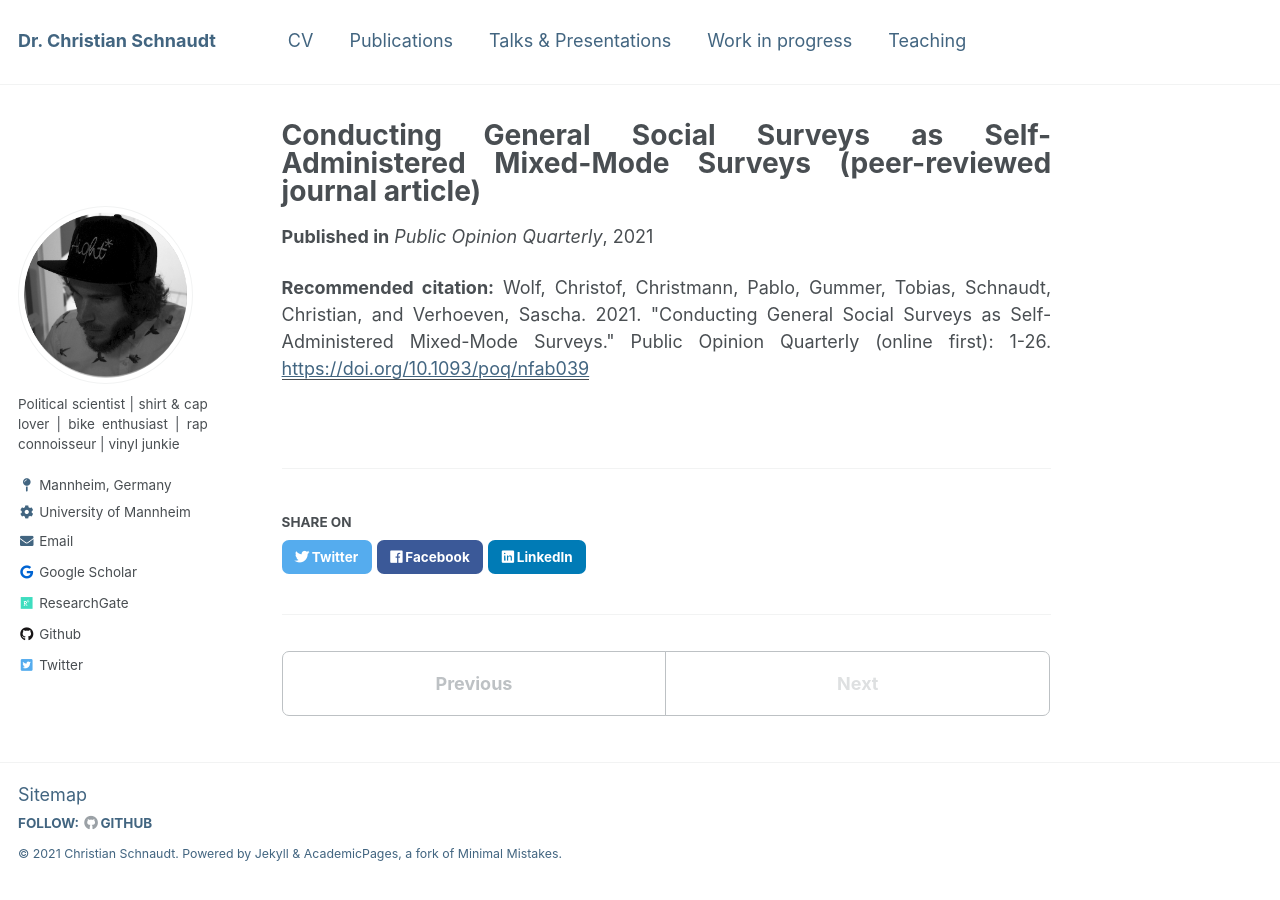
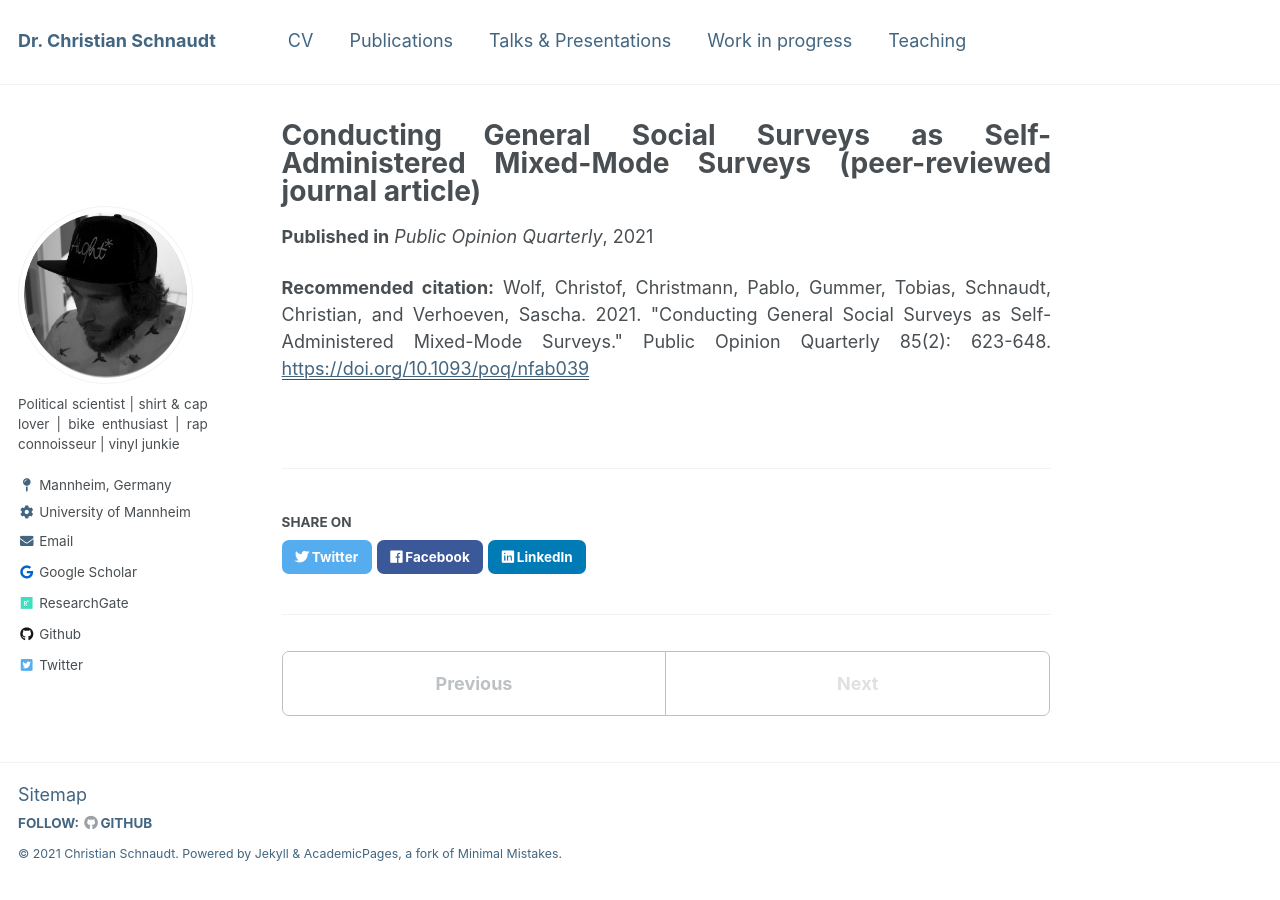
Before and after one commit to cschnaudt/cschnaudt.github.io, a Jekyll site: the page built from _publications/2021-09-24-POQ-GSS.md, in a window 1280 px wide. Built offline with Jekyll 4.4.1, drawn with Linux system fonts in a browser that asks for light colours.

Commit message:
Update 2021-09-24-POQ-GSS.md

```diff
--- a/_publications/2021-09-24-POQ-GSS.md
+++ b/_publications/2021-09-24-POQ-GSS.md
@@ -6,5 +6,5 @@ excerpt: 'This article discusses the current challenges of conducting a General
 date: 2021-09-24
 venue: 'Public Opinion Quarterly'
 paperurl: 'https://doi.org/10.1093/poq/nfab039'
-citation: 'Wolf, Christof, Christmann, Pablo, Gummer, Tobias, Schnaudt, Christian, and Verhoeven, Sascha. 2021. "Conducting General Social Surveys as Self-Administered Mixed-Mode Surveys." Public Opinion Quarterly (online first): 1-26.'
+citation: 'Wolf, Christof, Christmann, Pablo, Gummer, Tobias, Schnaudt, Christian, and Verhoeven, Sascha. 2021. "Conducting General Social Surveys as Self-Administered Mixed-Mode Surveys." Public Opinion Quarterly 85(2): 623-648.'
 ---
```
